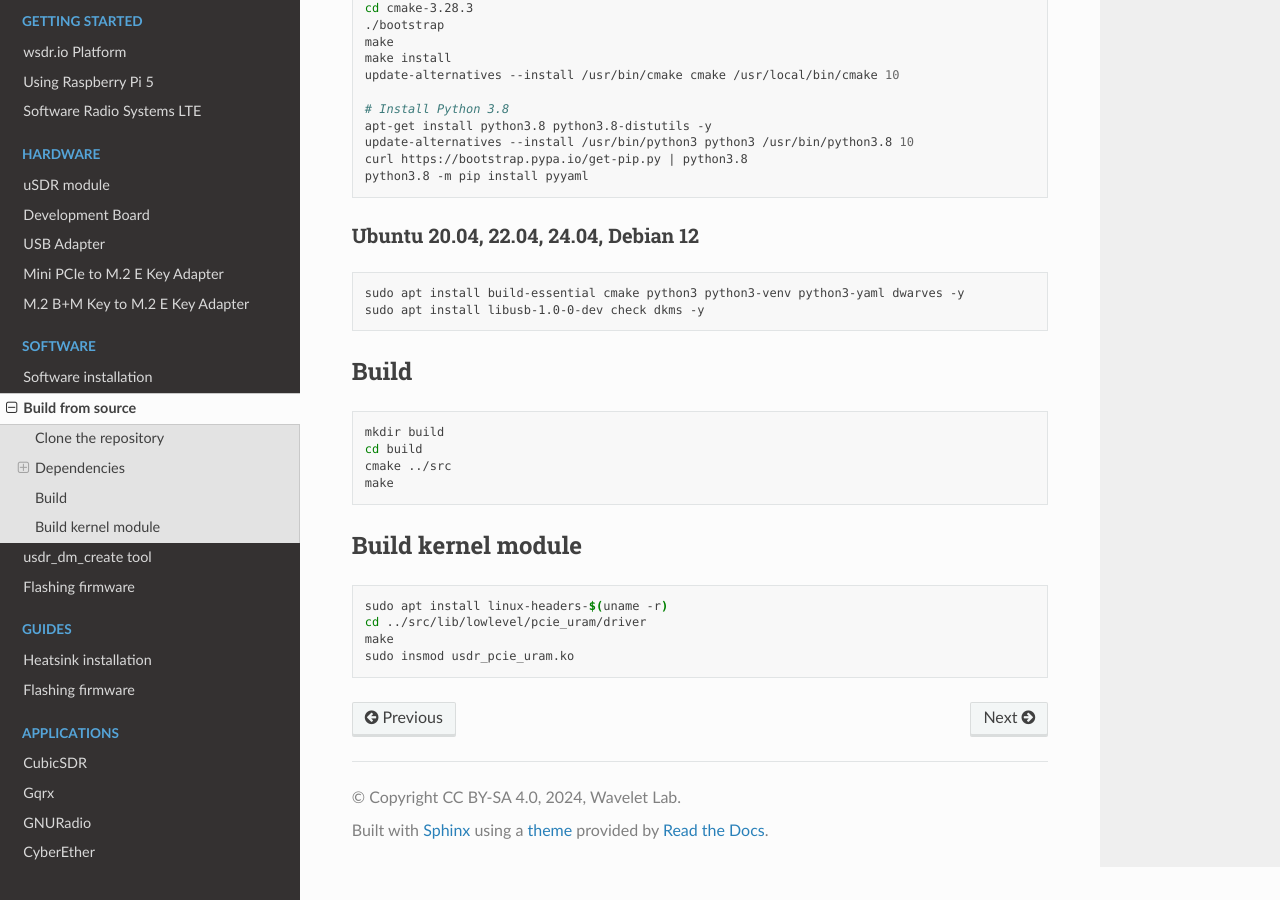
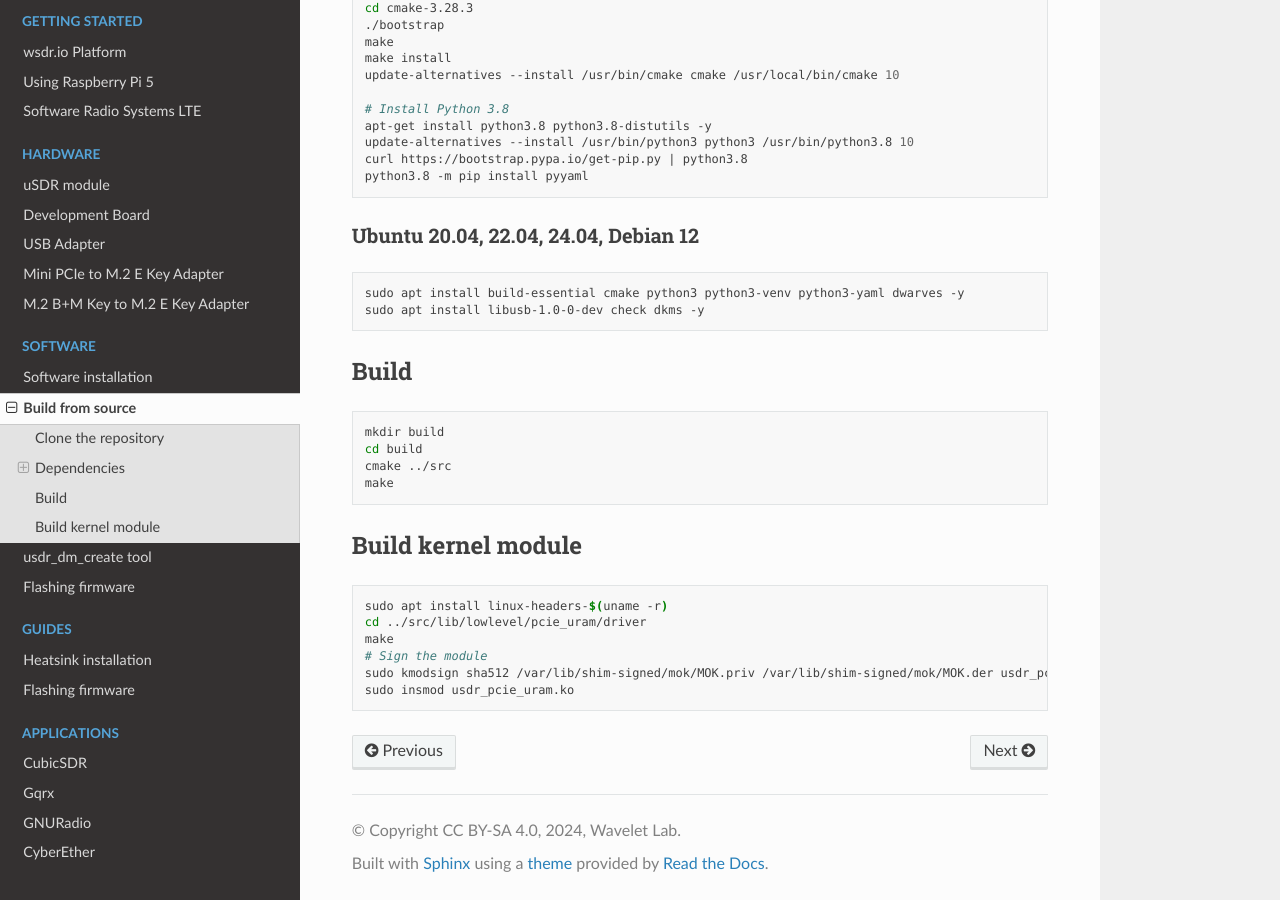
Before and after one commit to wavelet-lab/docs, a Sphinx documentation site: the page built from source/software/compile.rst, in a window 1280 px wide and 900 px high, scrolled down 536 px. Built offline with Sphinx 7.4.7 and the Read the Docs theme 2.0.0, drawn with Linux system fonts in a browser that asks for light colours.

Commit message:
Updated compile doc.

```diff
--- a/source/software/compile.rst
+++ b/source/software/compile.rst
@@ -63,4 +63,6 @@ Build kernel module
     sudo apt install linux-headers-$(uname -r)
     cd ../src/lib/lowlevel/pcie_uram/driver
     make
+    # Sign the module
+    sudo kmodsign sha512 /var/lib/shim-signed/mok/MOK.priv /var/lib/shim-signed/mok/MOK.der usdr_pcie_uram.ko
     sudo insmod usdr_pcie_uram.ko
```
